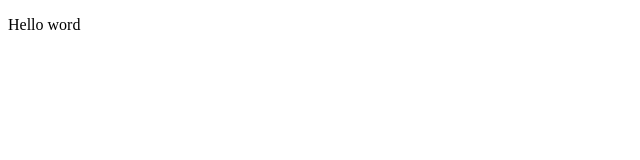
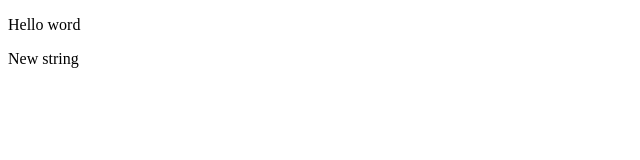
Before and after one commit to iltchuk/test, a plain HTML site: page index.html in a window 1280 px wide. Shown: the full height of the page, 0-640 px from the left. Drawn offline with Linux system fonts and the light colour scheme.

Commit message:
add line

```diff
--- a/index.html
+++ b/index.html
@@ -7,5 +7,6 @@
 </head>
 <body>
     <p>Hello word</p>
+    <p>New string</p>
 </body>
 </html>
```
